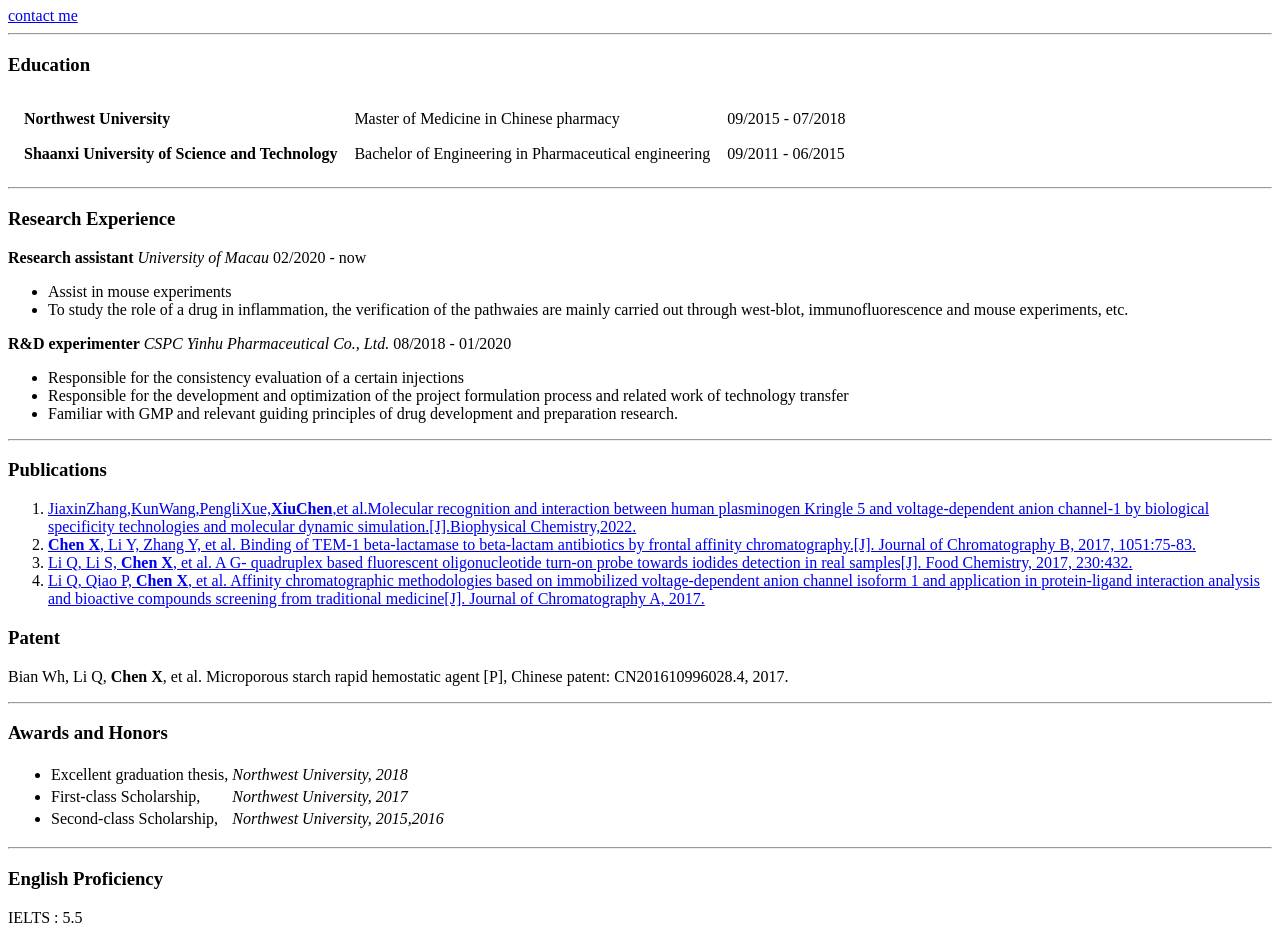
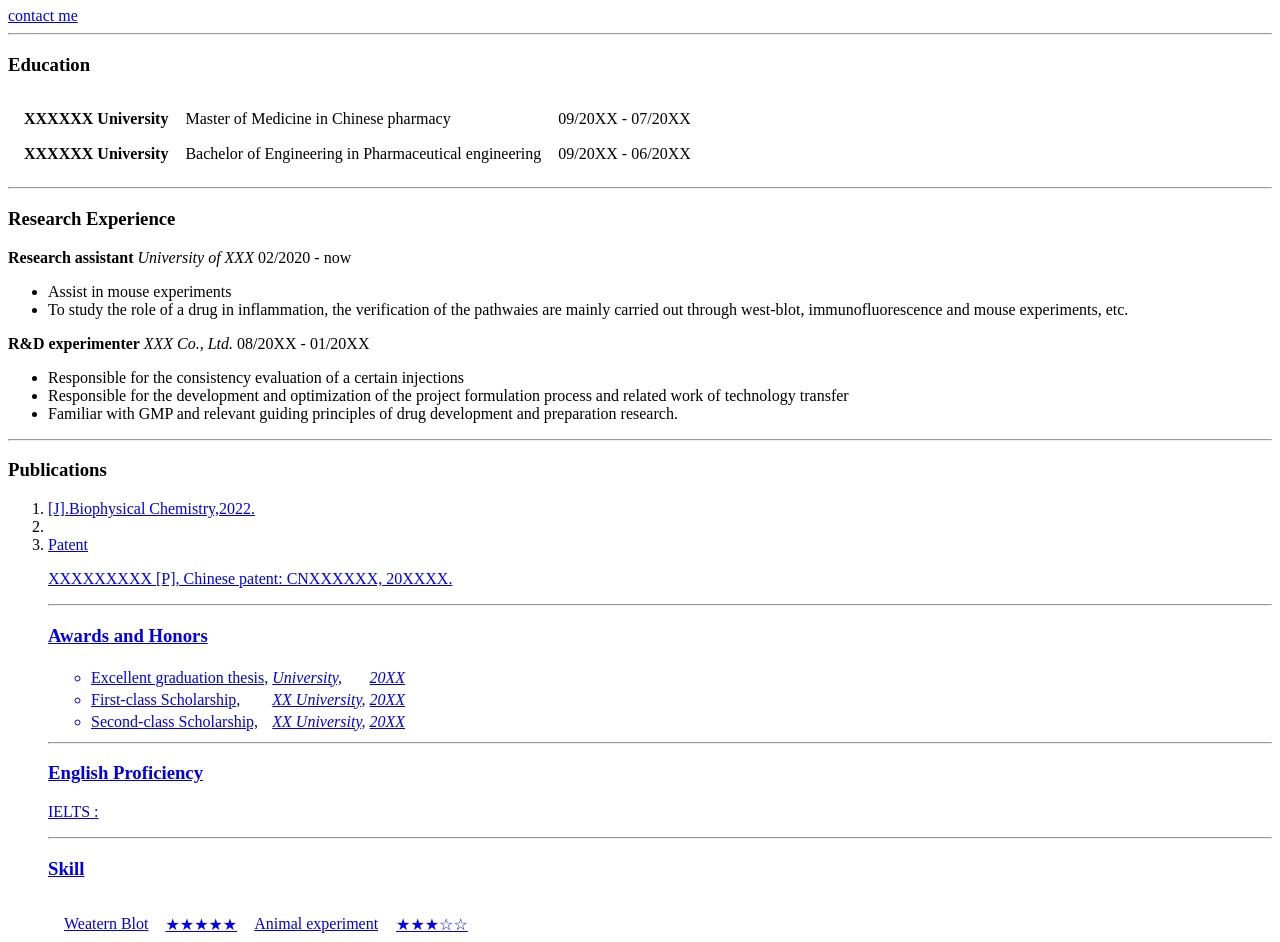
Before and after one commit to chenxiuee/CV, a plain HTML site: page index.html in a window 1280 px wide. Shown: the part 99-1041 px from the top of the page. Drawn offline with Linux system fonts and the light colour scheme.

Commit message:
Update index.html

```diff
--- a/index.html
+++ b/index.html
@@ -3,31 +3,31 @@
 
 <head>
   <meta charset="utf-8">
-  <title>Chenxiu's Personal Website</title>
+  <title>XXX's Personal Website</title>
 </head>
 
 <body>
-  <img src="pic/Chenxiu-modified.png" alt="">
-  <h1>ChenXiu</h1>
+  <img src="pic/XXX-modified.png" alt="">
+  <h1>XXX</h1>
   <a href="contact me.html">contact me</a>
   <hr>
   <h3>Education</h3>
   <table cellspacing="15">
     <tr>
-      <td><b>Northwest University</b></td>
+      <td><b>XXXXXX University</b></td>
       <td>Master of Medicine in Chinese pharmacy</td>
-      <td>09/2015 - 07/2018</td>
+      <td>09/20XX - 07/20XX</td>
     </tr>
     <tr>
-      <td><b>Shaanxi University of Science and Technology</b> </td>
+      <td><b>XXXXXX University </b> </td>
       <td>Bachelor of Engineering in Pharmaceutical engineering</td>
-      <td>09/2011 - 06/2015</td>
+      <td>09/20XX - 06/20XX</td>
     </tr>
   </table>
   <hr>
 <h3>Research Experience</h3>
 <p><b>Research assistant</b>
-    <i>University of Macau</i>
+    <i>University of XXX</i>
     02/2020 - now</p>
 <ul>
 <li>Assist in mouse experiments</li>
@@ -35,8 +35,8 @@
 </ul>
 
 <p><b>R&D experimenter </b>
-    <i>CSPC Yinhu Pharmaceutical Co., Ltd.</i>
-     08/2018 - 01/2020</p>
+    <i>XXX Co., Ltd.</i>
+     08/20XX - 01/20XX</p>
 <ul>
 <li>Responsible for the consistency evaluation of a certain injections</li>
 <li>Responsible for the development and optimization of the project formulation process and related work of technology transfer</li>
@@ -46,42 +46,40 @@
   <hr>
   <h3>Publications</h3>
   <ol>
-    <li><a href="https://pubmed.ncbi.nlm.nih.gov/34741992/">JiaxinZhang,KunWang,PengliXue,<b>XiuChen</b>,et al.Molecular recognition and interaction between human plasminogen Kringle 5 and voltage-dependent anion channel-1 by biological specificity
-        technologies and molecular dynamic simulation.[J].Biophysical Chemistry,2022.</a></li>
-    <li><a href="https://pubmed.ncbi.nlm.nih.gov/28334649/"><b>Chen X</b>, Li Y, Zhang Y, et al. Binding of TEM-1 beta-lactamase to beta-lactam antibiotics by frontal affinity chromatography.[J]. Journal of Chromatography B, 2017, 1051:75-83.</a>
+    <li><a href="https://pubmed.ncbi.nlm.nih.go">[J].Biophysical Chemistry,2022.</a></li>
+    <li><a href="https://pubmed.ncbi.nlm.nih.gov[J]. Journal of Chromatography B, 2017, 1051:75-83.</a>
     </li>
-    <li><a href="https://www.sciencedirect.com/science/article/abs/pii/S0308814617304417">Li Q, Li S, <b>Chen X</b>, et al. A G- quadruplex based fluorescent oligonucleotide turn-on probe towards iodides detection in real samples[J]. Food Chemistry,
+    <li><a href="https://www.sciencedirect.com/science/article/abs/pii [J]. Food Chemistry,
         2017, 230:432.</a></li>
-    <li><a href="https://pubmed.ncbi.nlm.nih.gov/28342583/">Li Q, Qiao P, <b>Chen X</b>, et al. Affinity chromatographic methodologies based on immobilized voltage-dependent anion channel isoform 1 and application in protein-ligand interaction
-        analysis and bioactive compounds screening from traditional medicine[J]. Journal of Chromatography A, 2017.</a></li>
+    <li><a href="https://pubmed.ncbi.nlm.nih.gov[J]. Journal of Chromatography A, 2017.</a></li>
   </ol>
   <h3>Patent</h3>
-  <p>Bian Wh, Li Q, <b>Chen X</b>, et al. Microporous starch rapid hemostatic agent [P], Chinese patent:
-    CN201610996028.4, 2017.</p>
+  <p>XXXXXXXXX [P], Chinese patent:
+    CNXXXXXX, 20XXXX.</p>
     <hr>
   <h3>Awards and Honors</h3>
   <ul>
     <table>
       <tr>
         <td><li>Excellent graduation thesis,</li></td>
-        <td><i>Northwest University,</i></td>
-        <td><i>2018</i></td>
+        <td><i> University,</i></td>
+        <td><i>20XX</i></td>
       </tr>
       <tr>
         <td><li>First-class Scholarship,</li></td>
-          <td><i>Northwest University,</i></td>
-            <td><i>2017</i></td>
+          <td><i>XX University,</i></td>
+            <td><i>20XX</i></td>
       </tr>
       <tr>
         <td><li>Second-class Scholarship,</li></td>
-          <td><i>Northwest University,</i></td>
-            <td><i>2015,2016</i></td>
+          <td><i>XX University,</i></td>
+            <td><i>20XX</i></td>
       </tr>
     </table>
   </ul>
   <hr>
   <h3>English Proficiency</h3>
-  <p>IELTS : 5.5</p>
+  <p>IELTS : </p>
   <hr>
   <h3>Skill</h3>
   <table cellspacing='15'>
```
